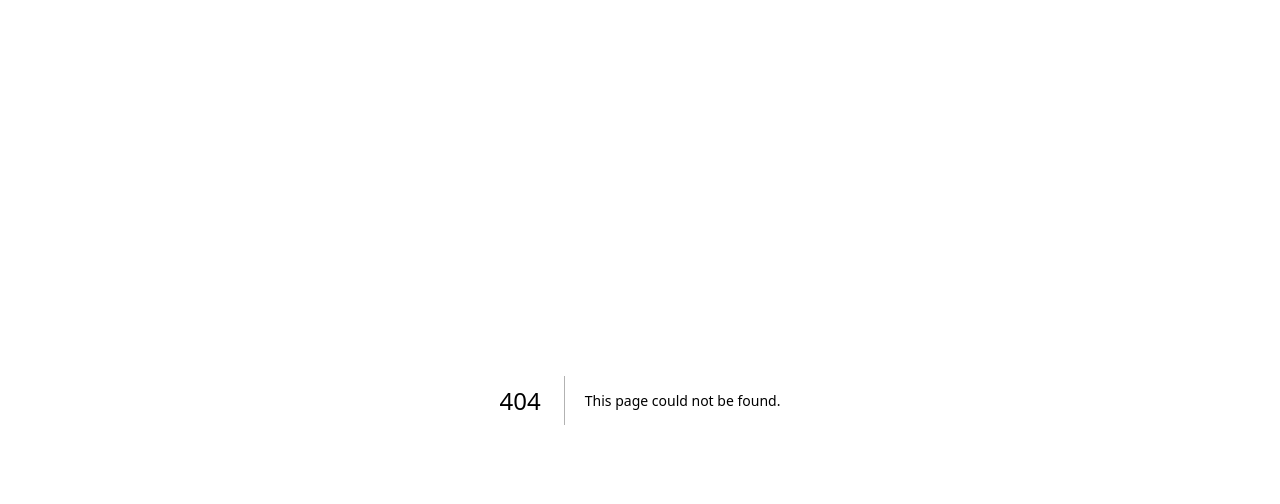
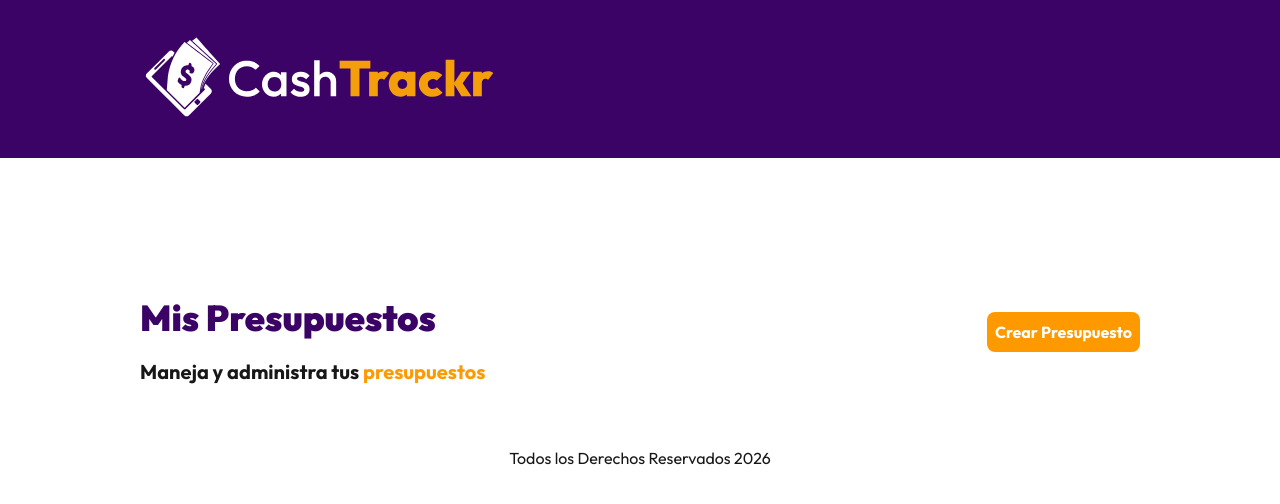
Before and after one commit to dvcode01/cashtrackr_frontend, a Next.js app: page /admin in a window 1280 px wide. Before the commit this address had no page. Shown: the top 504 px of the page. Built offline with nearby package versions, Linux system fonts and the light colour scheme.

Commit message:
feat: add layout and page for admin

```diff
--- /dev/null
+++ b/app/admin/layout.tsx
@@ -0,0 +1,33 @@
+import Link from "next/link";
+import Logo from "@/components/ui/Logo";
+import ToastNotification from "@/components/ui/ToastNotification";
+
+export default async function AdminLayout({
+    children,
+}: Readonly<{
+    children: React.ReactNode;
+}>) {
+    return (
+        <>
+            <header className='bg-purple-950 py-5'>
+                <div className='max-w-5xl mx-auto flex flex-col lg:flex-row justify-between items-center'>
+                    <div className='w-96'>
+                        <Link href={'/admin'}>
+                            <Logo />
+                        </Link>
+                    </div>
+                </div>
+            </header>
+            <section className='max-w-5xl mx-auto mt-20 p-3 py-10'>
+                {children}
+            </section>
+            <ToastNotification />
+
+            <footer className='py-5'>
+                <p className='text-center'>
+                    Todos los Derechos Reservados {new Date().getFullYear()}
+                </p>
+            </footer>
+        </>
+    );
+}
--- /dev/null
+++ b/app/admin/page.tsx
@@ -0,0 +1,22 @@
+import Link from "next/link";
+
+export default function AdminPage() {
+    return (
+        <>
+            <div className='flex flex-col-reverse md:flex-row md:justify-between items-center'>
+                <div className='w-full md:w-auto'>
+                    <h1 className="font-black text-4xl text-purple-950 my-5">Mis Presupuestos</h1>
+                    <p className="text-xl font-bold">Maneja y administra tus {''}
+                        <span className="text-amber-500">presupuestos</span>
+                    </p>
+                </div>
+                <Link
+                    href={'/admin/budget/new'}
+                    className='bg-amber-500 p-2 rounded-lg text-white font-bold w-full md:w-auto text-center'
+                >
+                    Crear Presupuesto
+                </Link>
+            </div>
+        </>
+    )
+}
```
